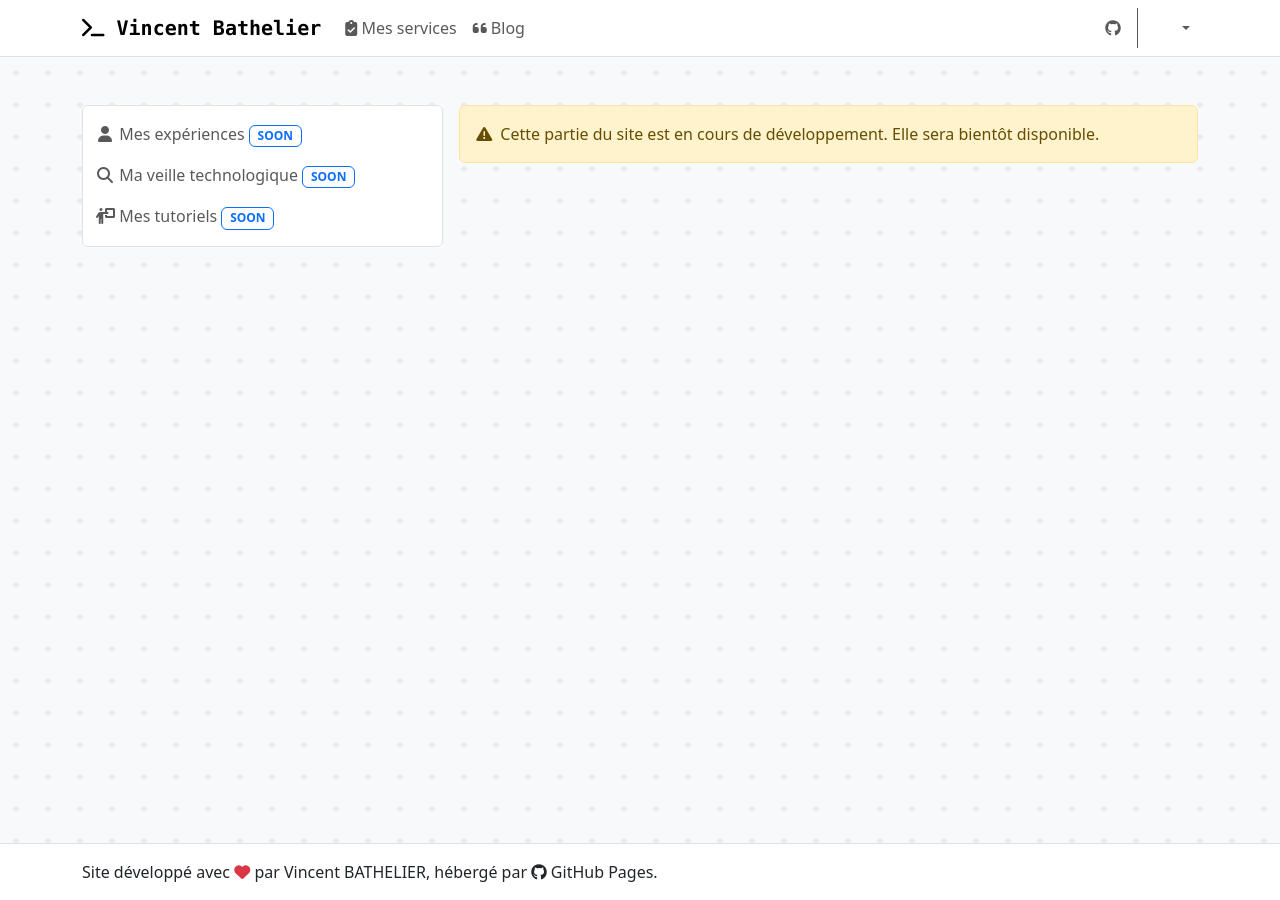
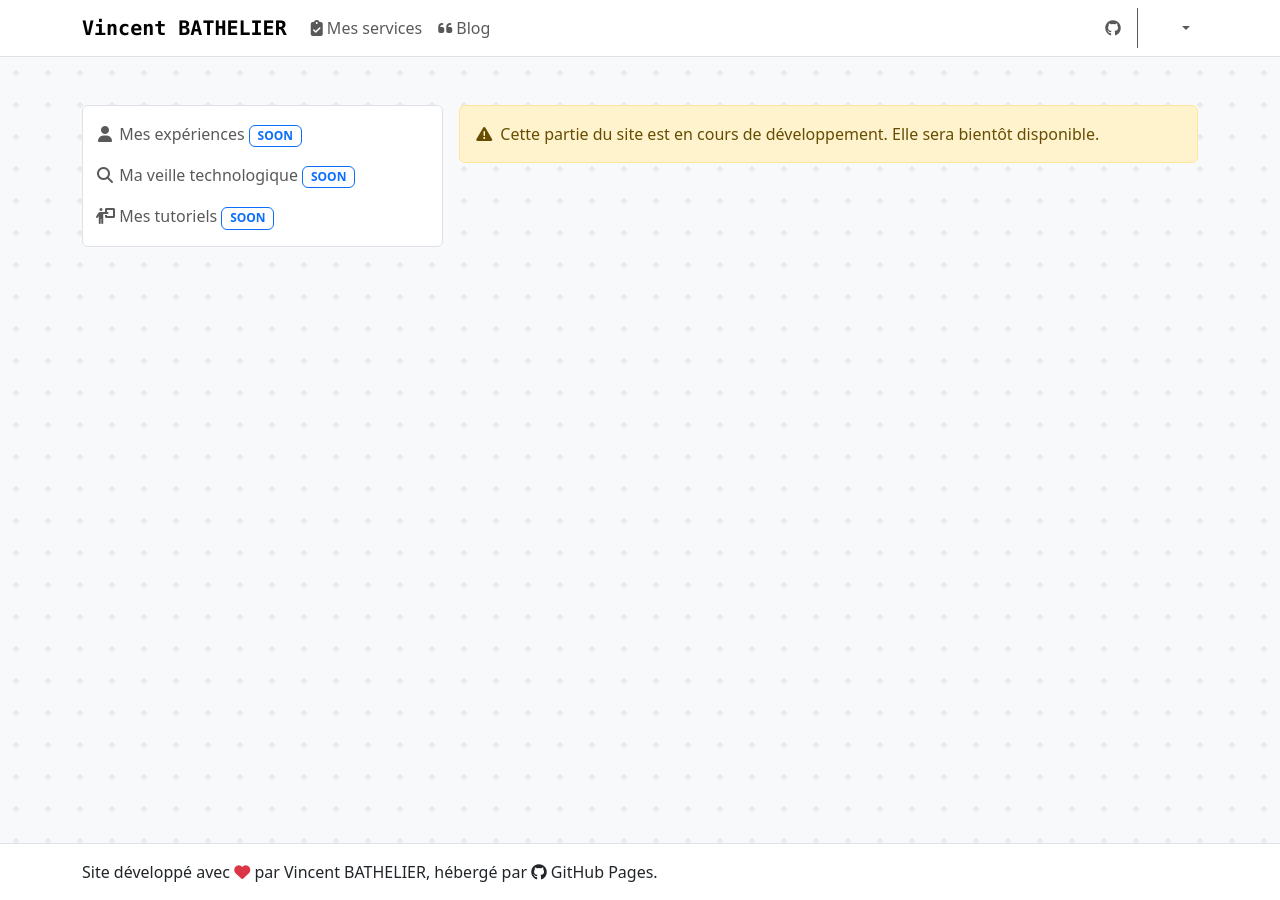
Before and after one commit to d9beuD/d9beud.com, a Jekyll site: the page built from docs/blog/index.md, in a window 1280 px wide. Built offline with Jekyll 4.4.1, drawn with Linux system fonts in a browser that asks for light colours; nearby versions of some CDN libraries.

Commit message:
Change navbar brand

```diff
--- a/docs/_includes/navbar.html
+++ b/docs/_includes/navbar.html
@@ -1,8 +1,7 @@
 <nav class="navbar navbar-expand-md border-bottom">
   <div class="container">
     <a href="/" class="navbar-brand">
-      <i class="fa-solid fa-terminal"></i>
-      Vincent Bathelier
+      Vincent BATHELIER
     </a>
 
     <button
```
